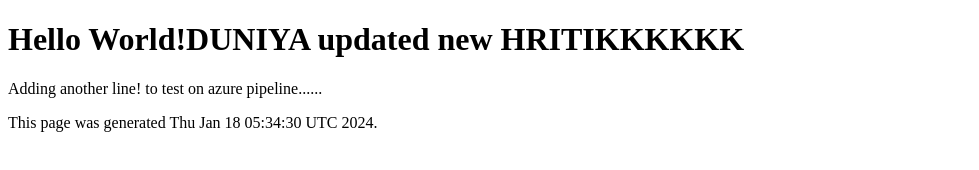
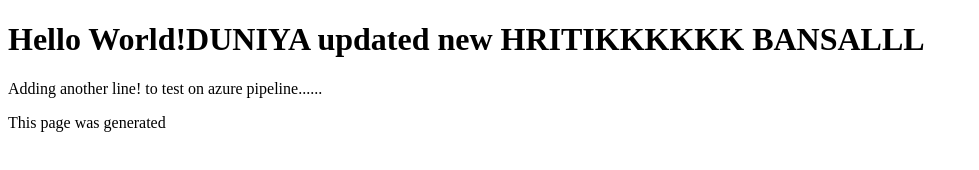
Before and after one commit to bansal28/GitHubPages, a plain HTML site: page index.html in a window 1280 px wide. Shown: the whole page, without its empty margins (0-979 px from the left). Drawn offline with Linux system fonts and the light colour scheme.

Commit message:
Publishing GitHub Pages  ***NO_CI***

```diff
--- a/index.html
+++ b/index.html
@@ -5,8 +5,8 @@
     <title>Hello World!</title>
   </head>
   <body>
-    <h1>Hello World!DUNIYA updated new HRITIKKKKKK</h1>
+    <h1>Hello World!DUNIYA updated new HRITIKKKKKK BANSALLL</h1>
     <p>Adding another line! to test on azure pipeline......</p>
-    <p>This page was generated Thu Jan 18 05:34:30 UTC 2024.</p>
+    <p>This page was generated </p>
   </body>
 </html>
```
